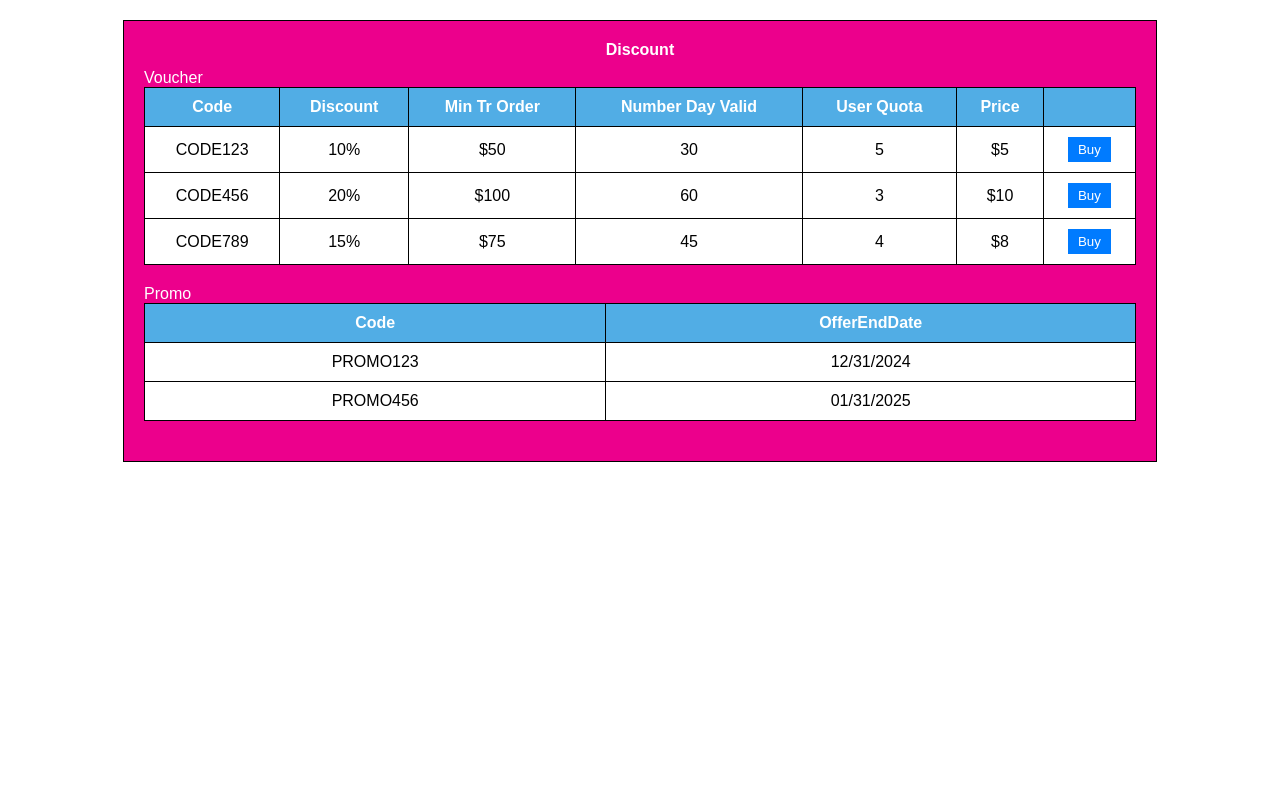
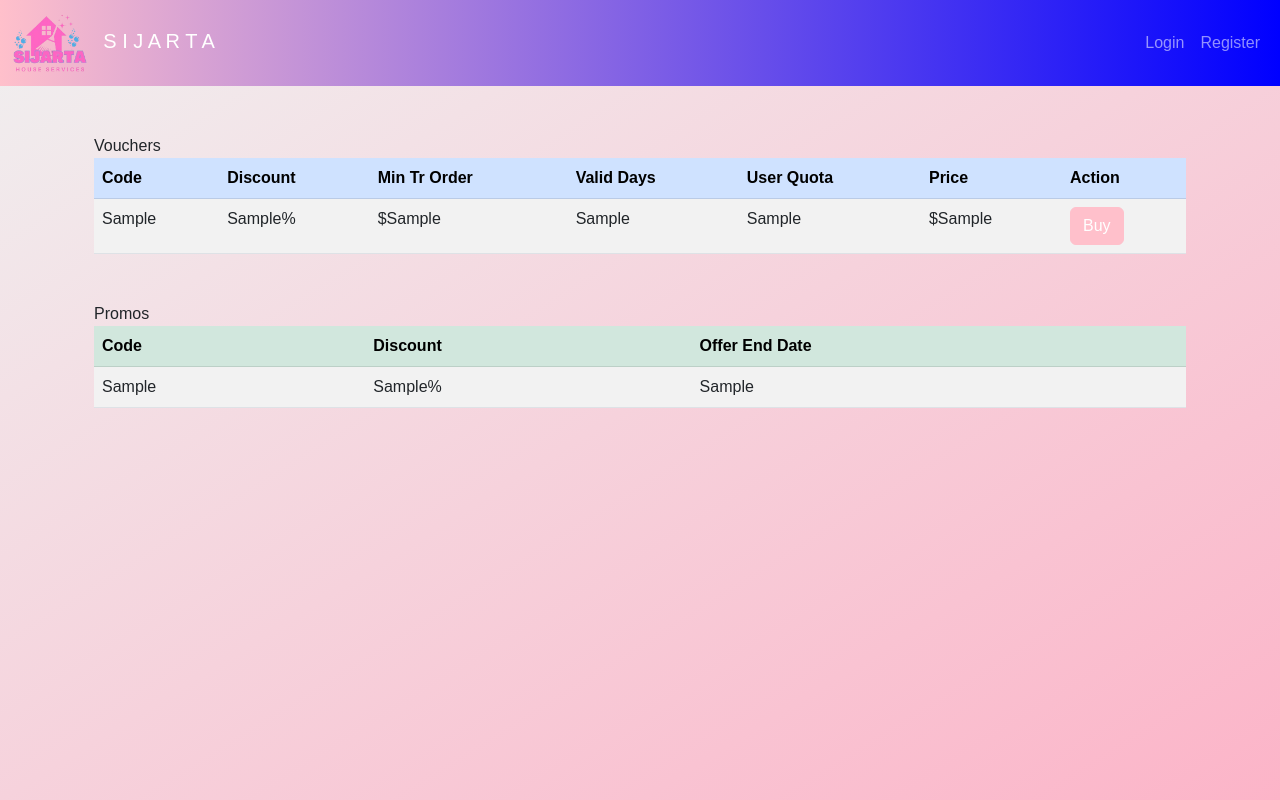
Before and after one commit to B-1776-DFF/sijarta-group-assignment, a Django app: template discount/templates/discount.html in a window 1280 px wide. Run offline with Django 5.2, Linux system fonts and the light colour scheme; the template is opened without the code that fills it: most values are stand-ins (such as "Sample title", 1, 10 or a date in 2020).

Commit message:
Added discount

```diff
--- a/aaf/templates/navbar.html
+++ b/aaf/templates/navbar.html
@@ -32,7 +32,7 @@
                     {% elif role == 'Worker' %}
                         <li class="nav-item"><a class="nav-link" href="{% url 'homepage' %}">Homepage</a></li>
                         <li class="nav-item"><a class="nav-link" href="{% url 'service_jobs' %}">Manage My Jobs</a></li>
-                        <li class="nav-item"><a class="nav-link" href="{% url 'service_jobs_status' %}">Manage Order Status</a></li>
+
                         <li class="nav-item"><a class="nav-link" href="{% url 'mypay:mypay' %}">MyPay</a></li>
                         <li class="nav-item"><a class="nav-link" href="{% url 'profile' %}">Profile</a></li>
 
--- a/discount/templates/discount.html
+++ b/discount/templates/discount.html
@@ -1,246 +1,218 @@
-<!DOCTYPE html>
-<html lang="en">
-<head>
-  <meta charset="UTF-8">
-  <meta name="viewport" content="width=device-width, initial-scale=1.0">
-  <title>Discount and Promo Layout</title>
+{% extends "baseaaf.html" %}
+
+{% load static %}
+
+{% block style %}
 <style>
-    body {
-      font-family: Arial, sans-serif;
-      margin: 20px;
-      padding: 0;
+    .modal-content {
+        position: relative;
+        z-index: 1050 !important; /* Ensure the modal content is above the backdrop */
     }
-    .container {
-      border: 1px solid #000;
-      padding: 20px;
-      width: 80%;
-      margin: auto;
-    }
-    .section {
-      margin-bottom: 20px;
-    }
-    .section-title {
-      text-align: center;
-      font-weight: bold;
-      margin-bottom: 10px;
-    }
-    .table {
-      background-color: #FFFFFF;
-      width: 100%;
-      border-collapse: collapse;
-    }
-    .table th {
-      background-color: #51ADE5;
-      color: white;
-      border: 1px solid #000;
-      padding: 10px;
-      text-align: center;
-    }
-    .table td {
-      color: black;
-      border: 1px solid #000;
-      padding: 10px;
-      text-align: center;
-    }
-    .button {
-      padding: 5px 10px;
-      background-color: #007bff;
-      color: white;
-      border: none;
-      cursor: pointer;
-    }
-    .button:hover {
-      background-color: #0056b3;
-    }
-    /* Modal background */
-    .modal-overlay {
-      display: none;
-      position: fixed;
-      top: 0;
-      left: 0;
-      width: 100%;
-      height: 100%;
-      background-color: rgba(0, 0, 0, 0.5);
-      z-index: 1000;
-    }
-    /* Modal box */
     .modal {
-      position: fixed;
-      top: 50%;
-      left: 50%;
-      transform: translate(-50%, -50%);
-      background-color: #fff;
-      padding: 20px;
-      border: 1px solid #000;
-      box-shadow: 0 4px 8px rgba(0, 0, 0, 0.2);
-      text-align: center;
-      z-index: 1001;
-      width: 300px;
-    }
-    /* Modal title */
-    .modal h2 {
-      margin: 0 0 10px;
-    }
-    /* Close button */
-    .close-button {
-      margin-top: 20px;
-      padding: 10px 20px;
-      background-color: #007bff;
-      color: #fff;
-      border: none;
-      cursor: pointer;
-      border-radius: 5px;
-    }
-    .close-button:hover {
-      background-color: #0056b3;
-    }
-    .discount-section {
-      background-color: #EC008C;
-      color: white;
+        z-index: 1050 !important; /* Ensures the modal appears above the backdrop */
     }
 
+    .modal-backdrop {
+        display: none !important; /* Remove the backdrop */
+    }
 </style>
-</head>
-<body>
+{% endblock %}
+
+{% block content %}
+    <div class="full-height">
         <div class="container discount-section">
-    <!-- Discount Section -->
+            <!-- Voucher Section -->
             <div class="section">
-      <div class="section-title">Discount</div>
-      <table class="table ">
-        <thead>
-            Voucher
+                <div class="section-title">Vouchers</div>
+                <table class="table table-striped">
+                    <thead class="table-primary">
                         <tr>
                             <th>Code</th>
                             <th>Discount</th>
                             <th>Min Tr Order</th>
-            <th>Number Day Valid</th>
+                            <th>Valid Days</th>
                             <th>User Quota</th>
                             <th>Price</th>
-            <th></th>
+                            <th>Action</th>
                         </tr>
                     </thead>
                     <tbody>
+                        {% for voucher in vouchers %}
                         <tr>
-            <td>CODE123</td>
-            <td>10%</td>
-            <td>$50</td>
-            <td>30</td>
-            <td>5</td>
-            <td>$5</td>
-            <td><button class="button buy-button" data-code="CODE123" data-price="5">Buy</button></td>
+                            <td>{{ voucher.0 }}</td>
+                            <td>{{ voucher.1 }}%</td>
+                            <td>${{ voucher.2 }}</td>
+                            <td>{{ voucher.3 }}</td>
+                            <td>{{ voucher.4 }}</td>
+                            <td>${{ voucher.5 }}</td>
+                            <td>
+                                <button class="btn btn-primary buy-button"
+                                        data-code="{{ voucher.0 }}"
+                                        data-price="{{ voucher.5 }}">
+                                    Buy
+                                </button>
+                            </td>
                         </tr>
-          <tr>
-            <td>CODE456</td>
-            <td>20%</td>
-            <td>$100</td>
-            <td>60</td>
-            <td>3</td>
-            <td>$10</td>
-            <td><button class="button buy-button" data-code="CODE456" data-price="10">Buy</button></td>
-          </tr>
-          <tr>
-            <td>CODE789</td>
-            <td>15%</td>
-            <td>$75</td>
-            <td>45</td>
-            <td>4</td>
-            <td>$8</td>
-            <td><button class="button buy-button" data-code="CODE789" data-price="8">Buy</button></td>
-          </tr>
+                        {% endfor %}
                     </tbody>
                 </table>
             </div>
+
             <!-- Promo Section -->
-    <div class="section">
-      <table class="table">
-        <thead>
-            Promo
+            <div class="section mt-5">
+                <div class="section-title">Promos</div>
+                <table class="table table-striped">
+                    <thead class="table-success">
                         <tr>
                             <th>Code</th>
-            <th>OfferEndDate</th>
+                            <th>Discount</th>
+                            <th>Offer End Date</th>
                         </tr>
                     </thead>
                     <tbody>
+                        {% for promo in promos %}
                         <tr>
-            <td>PROMO123</td>
-            <td>12/31/2024</td>
+                            <td>{{ promo.0 }}</td>
+                            <td>{{ promo.1 }}%</td>
+                            <td>{{ promo.2 }}</td>
                         </tr>
-          <tr>
-            <td>PROMO456</td>
-            <td>01/31/2025</td>
-          </tr>
+                        {% endfor %}
                     </tbody>
                 </table>
             </div>
         </div>
+    </div>
 
-  <!-- Modal for Success -->
-  <div class="modal-overlay" id="modal-overlay-success">
-    <div class="modal">
-      <h2>Success</h2>
-      <p>Congrats!! You have successfully bought a voucher with the code <strong id="voucher-code-success"></strong>.</p>
-      <p>This voucher can be used until <strong id="voucher-validity-success">XX/XX/XXXX</strong> with <strong id="voucher-quota-success">X</strong> number of usage quota.</p>
-      <button class="close-button" id="close-button-success">Close</button>
+    <!-- Modal for selecting the payment option -->
+    <div class="modal fade" id="paymentModal" tabindex="-1" aria-labelledby="paymentModalLabel" aria-hidden="true" data-bs-backdrop="false">
+        <div class="modal-dialog modal-dialog-centered">
+            <div class="modal-content">
+                <div class="modal-header">
+                    <h5 class="modal-title" id="paymentModalLabel">Select Payment Method</h5>
+                    <button type="button" class="btn-close" data-bs-dismiss="modal" aria-label="Close"></button>
+                </div>
+                <div class="modal-body">
+                    <form id="paymentForm">
+                        <div class="mb-3">
+                            <label for="paymentOption" class="form-label">Payment Option</label>
+                            <select class="form-select" id="paymentOption">
+                                {% for method in payment_methods %}
+                                    <option value="{{ method.0 }}">{{ method.0 }}</option>  <!-- Assuming 'name' is in the first index of method -->
+                                {% endfor %}
+                            </select>
+                        </div>
+                    </form>
+                </div>
+                <div class="modal-footer">
+                    <button type="button" class="btn btn-secondary" data-bs-dismiss="modal">Cancel</button>
+                    <button type="button" class="btn btn-primary" id="confirmPurchase">Confirm</button>
+                </div>
+            </div>
         </div>
     </div>
 
-  <!-- Modal for Failure -->
-  <div class="modal-overlay" id="modal-overlay-fail">
-    <div class="modal">
-      <h2>Failed</h2>
-      <p>Sorry, your balance is not enough to buy this voucher.</p>
-      <button class="close-button" id="close-button-fail">Close</button>
+    <!-- Success Modal -->
+    <div class="modal fade" id="successModal" tabindex="-1" aria-labelledby="successModalLabel" aria-hidden="true" data-bs-backdrop="false">
+        <div class="modal-dialog modal-dialog-centered">
+            <div class="modal-content">
+                <div class="modal-header">
+                    <h5 class="modal-title" id="successModalLabel">Purchase Successful</h5>
+                    <button type="button" class="btn-close" data-bs-dismiss="modal" aria-label="Close"></button>
+                </div>
+                <div class="modal-body">
+                    Your voucher has been successfully purchased!
+                </div>
+                <div class="modal-footer">
+                    <button type="button" class="btn btn-primary" data-bs-dismiss="modal">Close</button>
+                </div>
+            </div>
         </div>
     </div>
 
+    <!-- Failure Modal -->
+    <div class="modal fade" id="failureModal" tabindex="-1" aria-labelledby="failureModalLabel" aria-hidden="true" data-bs-backdrop="false">
+        <div class="modal-dialog modal-dialog-centered">
+            <div class="modal-content">
+                <div class="modal-header">
+                    <h5 class="modal-title" id="failureModalLabel">Purchase Failed</h5>
+                    <button type="button" class="btn-close" data-bs-dismiss="modal" aria-label="Close"></button>
+                </div>
+                <div class="modal-body">
+                    Insufficient balance in your MyPay account. Please top up and try again.
+                </div>
+                <div class="modal-footer">
+                    <button type="button" class="btn btn-secondary" data-bs-dismiss="modal">Close</button>
+                </div>
+            </div>
+        </div>
+    </div>
+
+    <!-- Bootstrap JS and Popper.js (required for modal functionality) -->
+    <script src="https://cdn.jsdelivr.net/npm/@popperjs/core@2.11.6/dist/umd/popper.min.js"></script>
+    <script src="https://cdn.jsdelivr.net/npm/bootstrap@5.3.0-alpha1/dist/js/bootstrap.min.js"></script>
+
     <script>
-    // Example balance (replace this logic with actual balance check)
-    let myPayBalance = 0;
+        // Add functionality to "Buy" buttons
+        document.querySelectorAll('.buy-button').forEach(button => {
+            button.addEventListener('click', () => {
+                const code = button.dataset.code;
+                const price = parseFloat(button.dataset.price);
 
-    // Open success modal
-    function openSuccessModal(code) {
-      document.getElementById('voucher-code-success').textContent = code;
-      document.getElementById('modal-overlay-success').style.display = 'block';
+                // Close any open modals before showing the payment modal
+                const allModals = document.querySelectorAll('.modal');
+                allModals.forEach(modal => {
+                    const bootstrapModal = bootstrap.Modal.getInstance(modal);
+                    if (bootstrapModal) {
+                        bootstrapModal.hide();
                     }
-
-    // Open failure modal
-    function openFailureModal() {
-      document.getElementById('modal-overlay-fail').style.display = 'block';
-    }
-
-    // Close modal function
-    function closeModal(id) {
-      document.getElementById(id).style.display = 'none';
-    }
-
-    // Attach the close function to success modal button
-    document.getElementById('close-button-success').addEventListener('click', function() {
-      closeModal('modal-overlay-success');
                 });
 
-    // Attach the close function to failure modal button
-    document.getElementById('close-button-fail').addEventListener('click', function() {
-      closeModal('modal-overlay-fail');
+                // Open the payment selection modal
+                const paymentModal = new bootstrap.Modal(document.getElementById('paymentModal'));
+                paymentModal.show();
+
+                // Handle purchase confirmation
+                document.getElementById('confirmPurchase').onclick = () => {
+                    const paymentOption = document.getElementById('paymentOption').value;
+
+                    if (paymentOption === 'MyPay') {
+                        // Make an AJAX request to get the user's balance from the backend
+                        fetch('get_user_balance/')
+                            .then(response => response.json())
+                            .then(data => {
+                                const userBalance = data.balance; // Get the balance from the response
+                                const price = parseFloat(document.querySelector('.buy-button').dataset.price); // Get voucher price
+
+                                // Check if user has enough balance
+                                if (userBalance !== null && userBalance >= price) {
+                                    // Show success modal
+                                    const successModal = new bootstrap.Modal(document.getElementById('successModal'));
+                                    const paymentModal = bootstrap.Modal.getInstance(document.getElementById('paymentModal'));
+                                    paymentModal.hide();
+                                    successModal.show();
+                                } else {
+                                    // Show failure modal
+                                    const failureModal = new bootstrap.Modal(document.getElementById('failureModal'));
+                                    const paymentModal = bootstrap.Modal.getInstance(document.getElementById('paymentModal'));
+                                    paymentModal.hide();
+                                    failureModal.show();
+                                }
+                            })
+                            .catch(error => {
+                                console.error('Error fetching user balance:', error);
+                                // Handle error (e.g., show a modal or message)
                             });
+                    } else {
+                        // Show success modal immediately for other payment methods
+                        const successModal = new bootstrap.Modal(document.getElementById('successModal'));
+                        const paymentModal = bootstrap.Modal.getInstance(document.getElementById('paymentModal'));
+                        paymentModal.hide();
+                        successModal.show();
+                    }
+                };
 
-    // Add event listeners to all "Buy" buttons
-    const buyButtons = document.querySelectorAll('.buy-button');
-    buyButtons.forEach(button => {
-      button.addEventListener('click', () => {
-        const code = button.dataset.code;
-        const price = parseInt(button.dataset.price);
-
-        // Simulate balance check
-        if (myPayBalance >= price) {
-          // Deduct balance and open success modal
-          myPayBalance -= price;
-          openSuccessModal(code);
-        } else {
-          openFailureModal();
-        }
             });
         });
     </script>
 
-</body>
-</html>
+{% endblock %}
--- a/discount/urls.py
+++ b/discount/urls.py
@@ -3,4 +3,5 @@ from . import views
 
 urlpatterns = [
     path('', views.discount_view, name='discount'),
+    path('get_user_balance/', views.get_user_balance, name='get_user_balance')
 ]
```
Also changed, not shown: discount/views.py (+77 -3 lines), discount/templates/buy_modal.html (added). Lines whose indentation alone changed are shown as unchanged.
